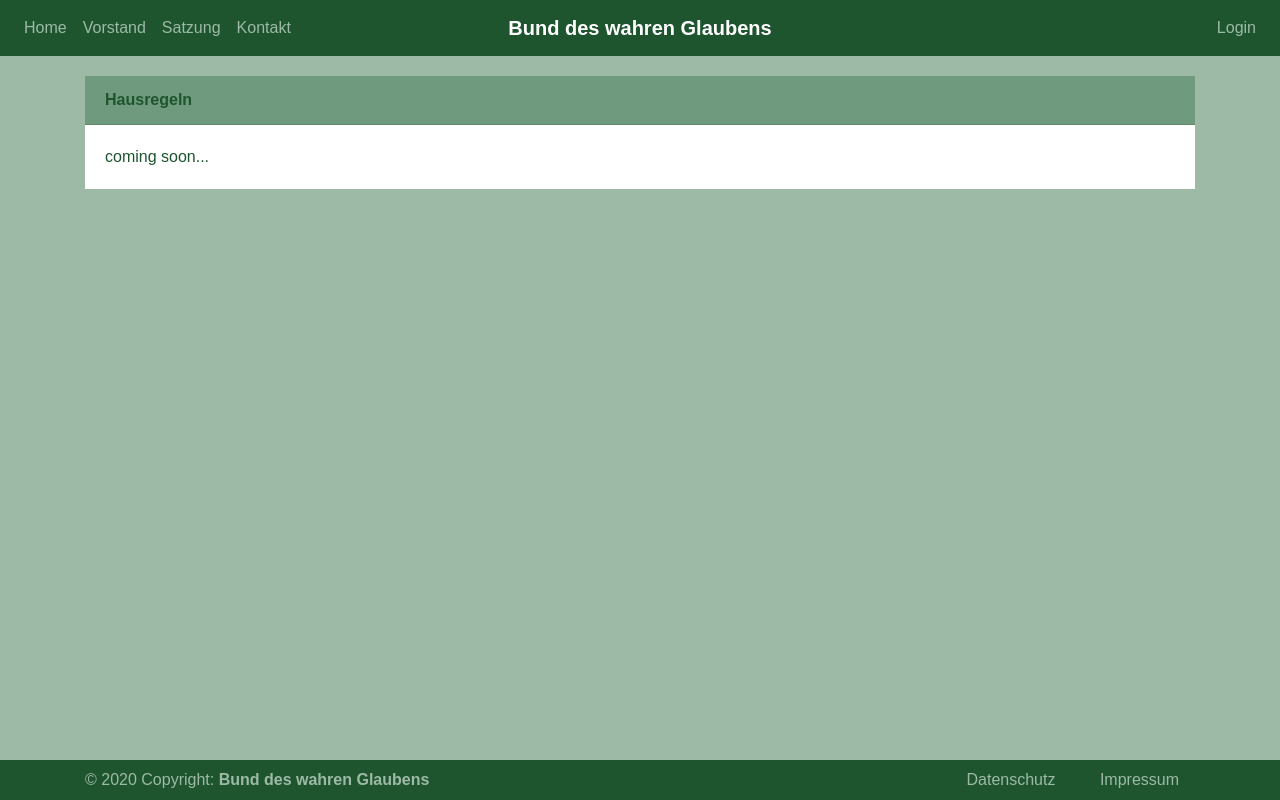
After one commit to sxbxstxxn/bdwg, a Symfony app: template templates/default/hausregeln.html.twig in a window 1280 px wide. The commit adds this page. Run offline with Twig, Linux system fonts and the light colour scheme; the template is opened without the code that fills it, so the values that code supplies are empty; some libraries are stand-ins or nearby versions.

Commit message:
new pages

```diff
--- a/public/css/base.css
+++ b/public/css/base.css
@@ -26,6 +26,10 @@ body {
 
 .bg-dark a {
     color: #9DBAA6;
+}
+
+.dropdown-item {
+    color: #1E552F !important;
 }
 
 .bg-dark a:hover {
--- a/templates/_menu.html.twig
+++ b/templates/_menu.html.twig
@@ -25,6 +25,22 @@
         <ul class="navbar-nav ml-auto">
             {% if is_granted('IS_AUTHENTICATED_FULLY') %}
                 <li class="nav-item">
+                    <a class="nav-link" href="{{ path('hausregeln') }}">Hausregeln</a>
+                </li>
+                <li class="nav-item">
+                    <a class="nav-link" href="#">Charaktere</a>
+                </li>
+                <li class="nav-item dropdown">
+                    <a class="nav-link dropdown-toggle" data-toggle="dropdown" href="#" role="button" aria-haspopup="true" aria-expanded="false">Kampagnen</a>
+                    <div class="dropdown-menu">
+                        <a class="dropdown-item" href="#">Drachenchronik</a>
+                        <a class="dropdown-item" href="#">Splitterdämmerung</a>
+                        <a class="dropdown-item" href="#">Borbarad</a>
+                        <div class="dropdown-divider"></div>
+                        <a class="dropdown-item" href="#">Einzelabenteuer</a>
+                    </div>
+                </li>
+                <li class="nav-item">
                     <a class="nav-link" href="{{ path('logout') }}">Logout</a>
                 </li>
             {% else %}
--- /dev/null
+++ b/templates/default/hausregeln.html.twig
@@ -0,0 +1,17 @@
+{% extends 'base.html.twig' %}
+
+{% block title %}Bund des wahren Glaubens - Hausregeln{% endblock %}
+
+{% block body %}
+
+    <div class="row">
+        <div class="col-md-12">
+            <div class="card">
+                <div class="card-header">Hausregeln</div>
+                <div class="card-body">
+                    coming soon...
+                </div>
+            </div>
+        </div>
+    </div>
+{% endblock %}
```
Also changed, not shown: src/Controller/DefaultController.php (+8 -0 lines), 1 other file.
